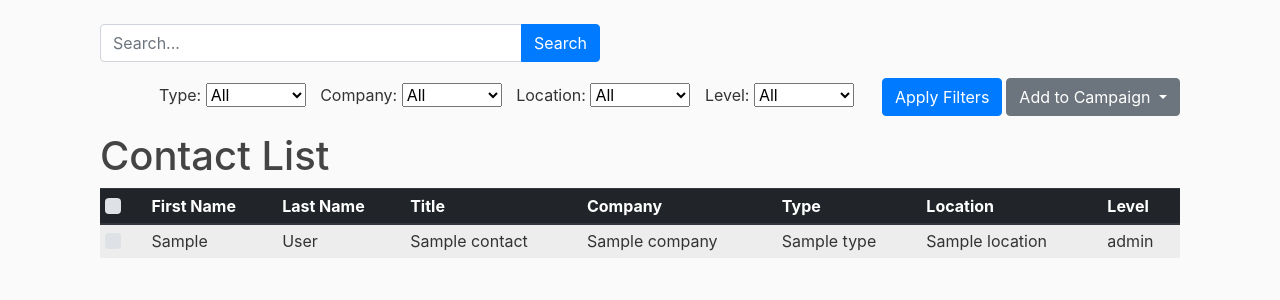
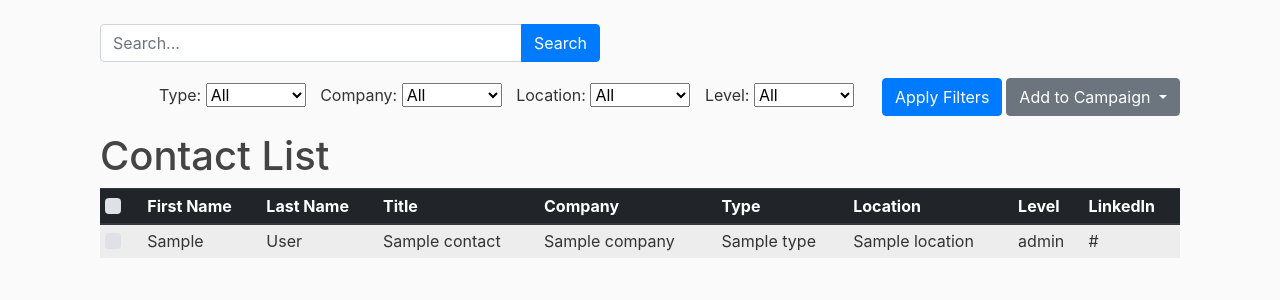
Before and after one commit to Orenil/Django-Contacts, a Django app: template contacts/templates/contact_list.html in a window 1280 px wide. Shown: the part 56-356 px from the top of the page. Run offline with Django 3.2, Linux system fonts and the light colour scheme; the template is opened without the code that fills it: most values are stand-ins (such as "Sample title", 1, 10 or a date in 2020); some libraries are stand-ins or nearby versions.

Commit message:
updated changes

```diff
--- a/contacts/admin.py
+++ b/contacts/admin.py
@@ -10,7 +10,7 @@ from .models import Contact
 from .models import Campaign_Emails, Campaign, Profile
 
 class ContactAdmin(ImportExportModelAdmin):
-    list_display = ('first_name', 'last_name', 'email', 'title', 'company', 'type', 'location', 'level')
+    list_display = ('first_name', 'last_name', 'email', 'title', 'company', 'type', 'location', 'level', 'linkedin')
     search_fields = ['first_name', 'last_name', 'email', 'company', 'type', 'location']
 
 
--- a/contacts/models.py
+++ b/contacts/models.py
@@ -12,6 +12,7 @@ class Contact(models.Model):
     type = models.CharField(max_length=100, default='')
     location = models.CharField(max_length=100, default='')
     level = models.CharField(max_length=100, default='')
+    linkedin = models.CharField(max_length=100, default='')
 
     class Meta:
         verbose_name = "Contact"
--- a/contacts/templates/contact_list.html
+++ b/contacts/templates/contact_list.html
@@ -105,6 +105,7 @@
                     <th scope="col">Type</th>
                     <th scope="col">Location</th>
                     <th scope="col">Level</th>
+                    <th scope="col">LinkedIn</th>
                 </tr>
             </thead>
             <tbody id="contactTableBody">
@@ -127,6 +128,7 @@
                     <td>{{ contact.type }}</td>
                     <td>{{ contact.location }}</td>
                     <td>{{ contact.level }}</td>
+                    <td>{{ contact.linkedin }}</td>
                 </tr>
                 {% endfor %}
             </tbody>
@@ -247,7 +249,8 @@
                             company: getTextContent(row, 'td:nth-child(6)'),
                             type: getTextContent(row, 'td:nth-child(7)'),
                             location: getTextContent(row, 'td:nth-child(8)'),
-                            level: getTextContent(row, 'td:nth-child(9)')
+                            level: getTextContent(row, 'td:nth-child(9)'),
+                            linkedin: getTextContent(row, 'td:nth-child(10)')
                         };
 
                         const isEmpty = Object.values(contactDetails).some(value => value.trim() === '');
--- a/contacts/views.py
+++ b/contacts/views.py
@@ -101,7 +101,8 @@ def contact_list(request):
             Q(company__icontains=query) |
             Q(type__icontains=query) |
             Q(location__icontains=query) |
-            Q(level__icontains=query)
+            Q(level__icontains=query) |
+            Q(linkedin__icontains=query)
         )
 
     # Apply filters based on filter parameters
```
